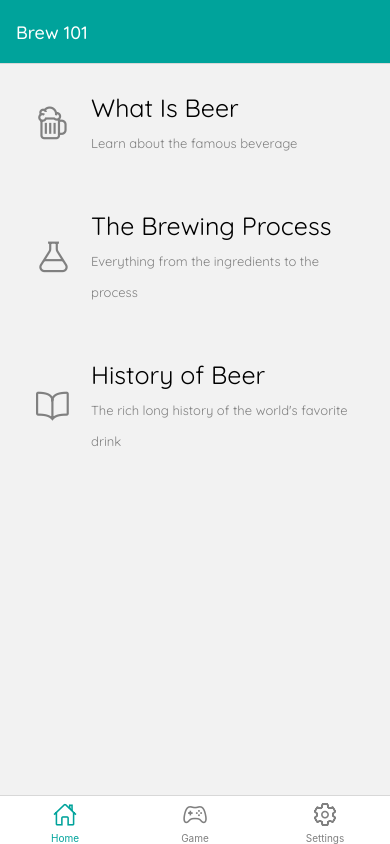
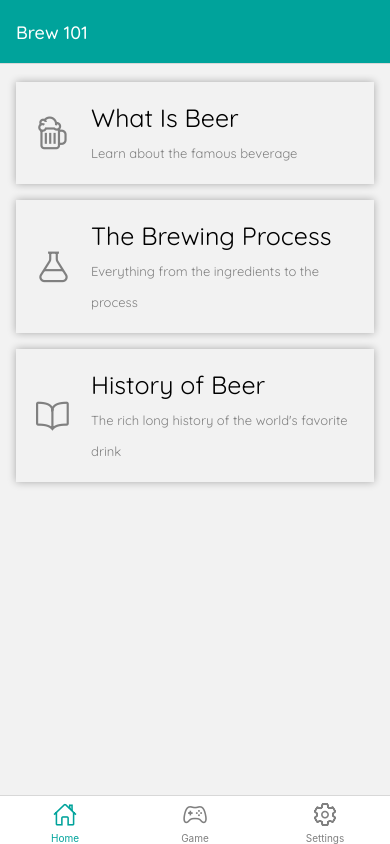
Before and after one commit to elliotjhan/beer-basics, a React Native app in the folder beer-basics/: screen /Home in a window 390 px wide. Built offline with nearby package versions, Linux system fonts and the light colour scheme.

Commit message:
shadow box

```diff
--- a/beer-basics/components/menuList.js
+++ b/beer-basics/components/menuList.js
@@ -72,7 +72,8 @@ const MenuList = (props) => {
 
 const styles = StyleSheet.create({
   container: {
-    flex: 1
+    flex: 1,
+    paddingTop: 10
   },
   itemContainer: {
     flexDirection: 'row',
@@ -82,6 +83,14 @@ const styles = StyleSheet.create({
     padding: 20,
     marginVertical: 8,
     marginHorizontal: 16,
+    shadowColor: 'black',
+    shadowOpacity: 0.3,
+    shadowRadius: 8,
+    // shadowOffset: {
+    //   width: 3,
+    //   height: 5,
+    // },
+
   },
   title: {
     fontSize: 25,
```
